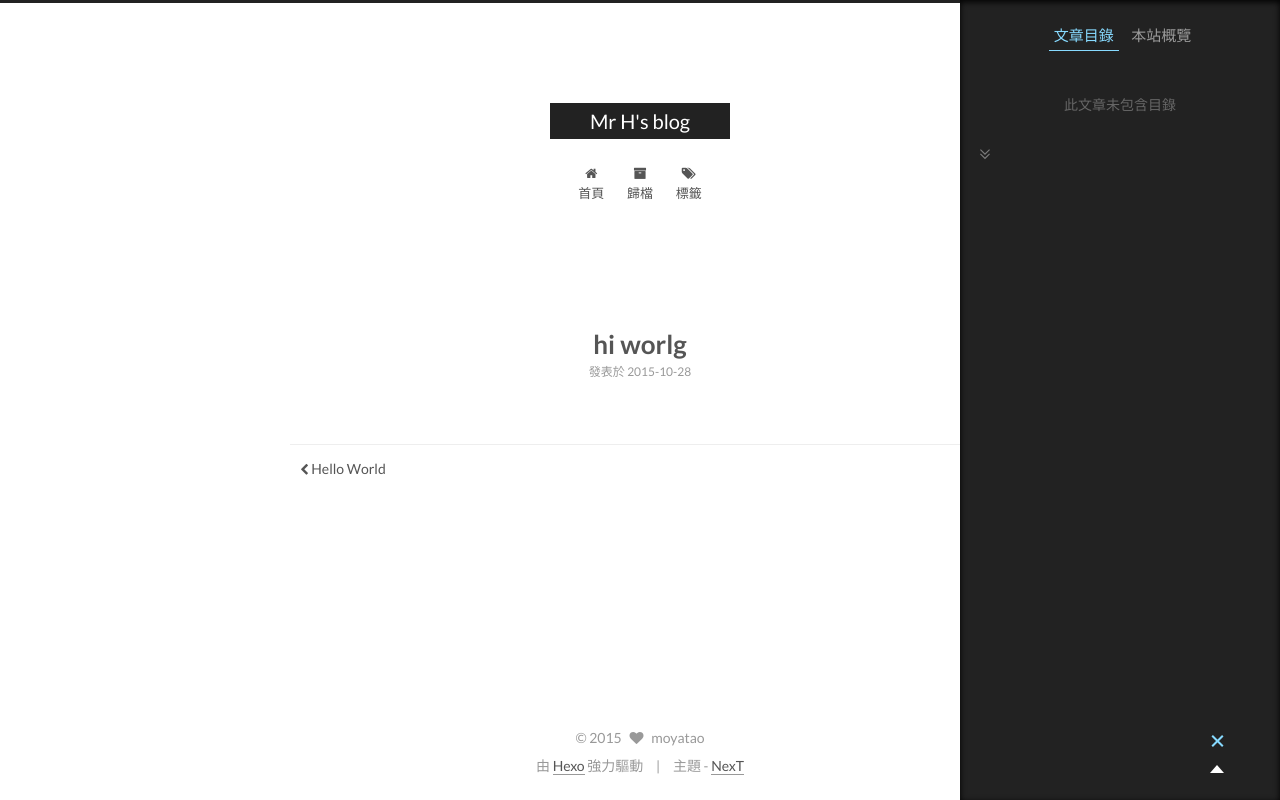
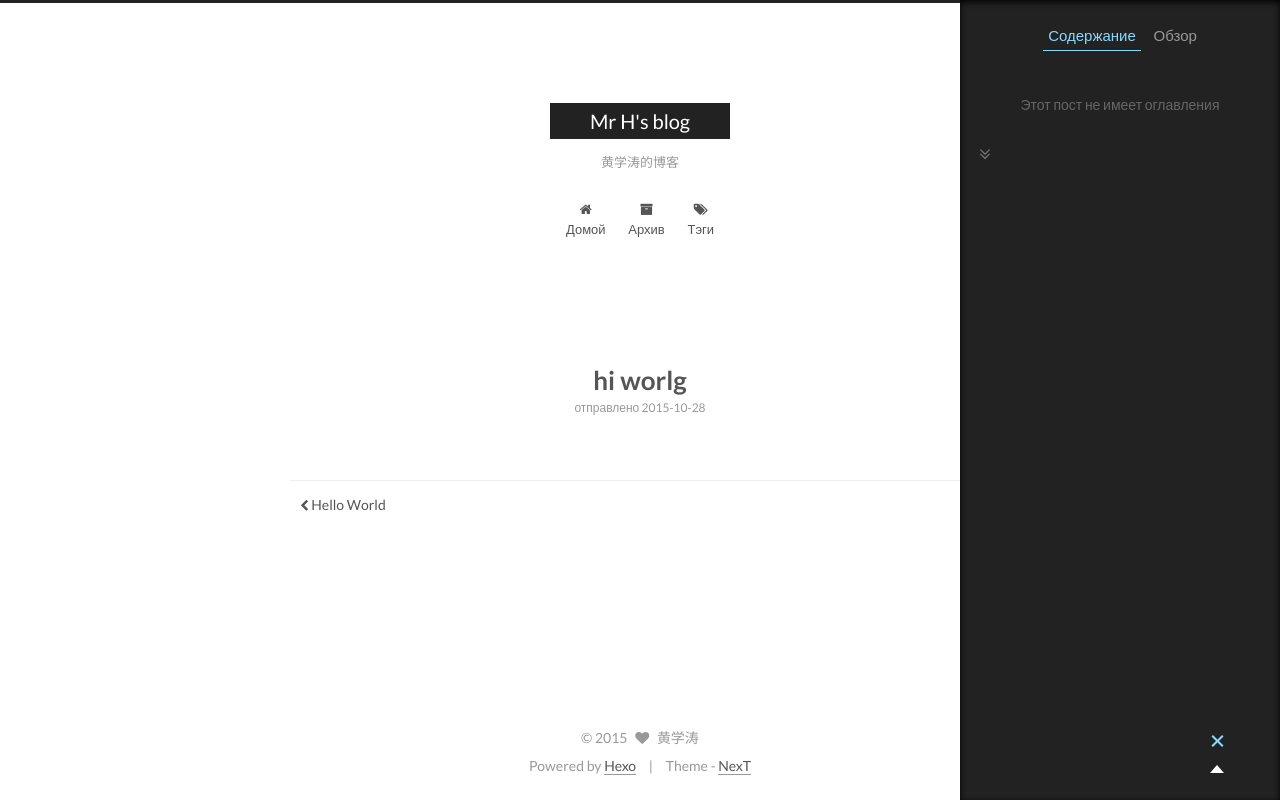
Before and after one commit to Moyatao/moyatao.github.io, a plain HTML site: page 2015/10/28/hi-worlg/index.html in a window 1280 px wide. Both pictures are taken after a click on the element 1217 px from the left and 742 px from the top of the page. Drawn offline with Linux system fonts and the light colour scheme.

Commit message:
Site updated: 2015-11-02 11:20:27

```diff
--- a/2015/10/28/hi-worlg/index.html
+++ b/2015/10/28/hi-worlg/index.html
@@ -38,6 +38,8 @@
 
 
 
+  <meta name="description" content="你若盛开" />
+
 
 
 
@@ -57,16 +59,16 @@
 
 
 
-<meta name="description">
+<meta name="description" content="你若盛开">
 <meta property="og:type" content="article">
 <meta property="og:title" content="hi worlg">
 <meta property="og:url" content="http://yoursite.com/2015/10/28/hi-worlg/index.html">
 <meta property="og:site_name" content="Mr H's blog">
-<meta property="og:description">
+<meta property="og:description" content="你若盛开">
 <meta property="og:updated_time" content="2015-10-28T11:40:06.526Z">
 <meta name="twitter:card" content="summary">
 <meta name="twitter:title" content="hi worlg">
-<meta name="twitter:description">
+<meta name="twitter:description" content="你若盛开">
 
 
 
@@ -81,7 +83,7 @@
   <title> hi worlg | Mr H's blog </title>
 </head>
 
-<body itemscope itemtype="http://schema.org/WebPage" lang="">
+<body itemscope itemtype="http://schema.org/WebPage" lang="zh-CN">
 
   <!--[if lte IE 8]>
   <div style=' clear: both; height: 59px; padding:0 0 0 15px; position: relative;margin:0 auto;'>
@@ -113,7 +115,7 @@
       <span class="logo-line-after"><i></i></span>
     </a>
   </div>
-  <p class="site-subtitle"></p>
+  <p class="site-subtitle">黄学涛的博客</p>
 </div>
 
 <div class="site-nav-toggle">
@@ -136,7 +138,7 @@
 
               <i class="menu-item-icon fa fa-home fa-fw"></i> <br />
 
-            首頁
+            Домой
           </a>
         </li>
 
@@ -146,7 +148,7 @@
 
               <i class="menu-item-icon fa fa-archive fa-fw"></i> <br />
 
-            歸檔
+            Архив
           </a>
         </li>
 
@@ -156,7 +158,7 @@
 
               <i class="menu-item-icon fa fa-tags fa-fw"></i> <br />
 
-            標籤
+            Тэги
           </a>
         </li>
 
@@ -202,7 +204,7 @@
 
         <div class="post-meta">
           <span class="post-time">
-            發表於
+            отправлено
             <time itemprop="dateCreated" datetime="2015-10-28T19:40:06+08:00" content="2015-10-28">
               2015-10-28
             </time>
@@ -295,39 +297,39 @@
 
         <ul class="sidebar-nav motion-element">
           <li class="sidebar-nav-toc sidebar-nav-active" data-target="post-toc-wrap" >
-            文章目錄
+            Содержание
           </li>
           <li class="sidebar-nav-overview" data-target="site-overview">
-            本站概覽
+            Обзор
           </li>
         </ul>
 
 
       <section class="site-overview sidebar-panel ">
         <div class="site-author motion-element" itemprop="author" itemscope itemtype="http://schema.org/Person">
-          <img class="site-author-image" src="/images/default_avatar.jpg" alt="moyatao" itemprop="image"/>
-          <p class="site-author-name" itemprop="name">moyatao</p>
+          <img class="site-author-image" src="/images/default_avatar.jpg" alt="黄学涛" itemprop="image"/>
+          <p class="site-author-name" itemprop="name">黄学涛</p>
         </div>
-        <p class="site-description motion-element" itemprop="description"></p>
+        <p class="site-description motion-element" itemprop="description">你若盛开</p>
         <nav class="site-state motion-element">
           <div class="site-state-item site-state-posts">
             <a href="/archives">
               <span class="site-state-item-count">2</span>
-              <span class="site-state-item-name">文章</span>
+              <span class="site-state-item-name">записи</span>
             </a>
           </div>
 
           <div class="site-state-item site-state-categories">
 
               <span class="site-state-item-count">0</span>
-              <span class="site-state-item-name">分類</span>
+              <span class="site-state-item-name">категории</span>
 
           </div>
 
           <div class="site-state-item site-state-tags">
             <a href="/tags">
               <span class="site-state-item-count">0</span>
-              <span class="site-state-item-name">標籤</span>
+              <span class="site-state-item-name">тэги</span>
               </a>
           </div>
 
@@ -356,7 +358,7 @@
 
 
 
-              <p class="post-toc-empty">此文章未包含目錄</p>
+              <p class="post-toc-empty">Этот пост не имеет оглавления</p>
 
           </div>
           <div class="post-toc-indicator-bottom post-toc-indicator"></div>
@@ -379,15 +381,15 @@
   <span class="with-love">
     <i class="icon-next-heart fa fa-heart"></i>
   </span>
-  <span class="author" itemprop="copyrightHolder">moyatao</span>
+  <span class="author" itemprop="copyrightHolder">黄学涛</span>
 </div>
 
 <div class="powered-by">
-  由 <a class="theme-link" href="http://hexo.io">Hexo</a> 強力驅動
+  Powered by <a class="theme-link" href="http://hexo.io">Hexo</a>
 </div>
 
 <div class="theme-info">
-  主題 -
+  Theme -
   <a class="theme-link" href="https://github.com/iissnan/hexo-theme-next">
     NexT
   </a>
--- a/css/main.css
+++ b/css/main.css
@@ -961,7 +961,7 @@ body {
   width: 4px;
   height: 4px;
   border-radius: 50%;
-  background: #0f8336;
+  background: #fffbd0;
 }
 .sidebar-nav {
   margin: 0 0 20px;
```
Also changed, not shown: 2015/10/27/hello-world/index.html (+19 -17 lines), archives/2015/10/index.html (+21 -19 lines), archives/2015/index.html (+21 -19 lines), archives/index.html (+21 -19 lines), index.html (+21 -19 lines).
